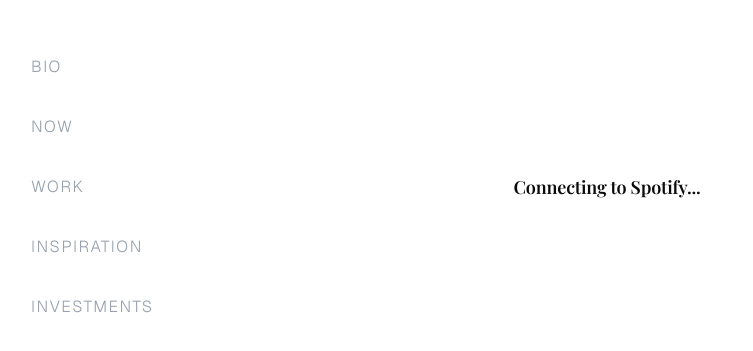
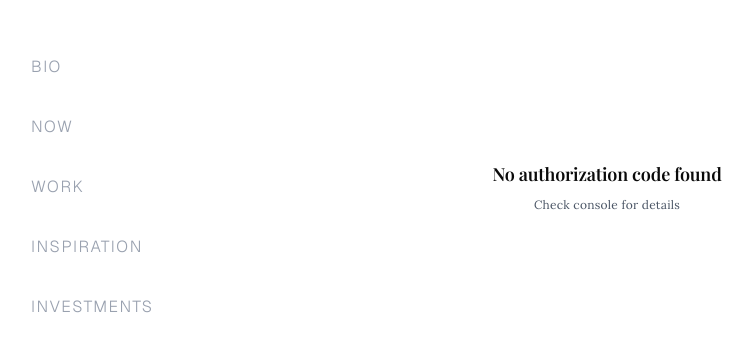
Before and after one commit to alexdphan/ap, a Next.js app: page /callback in a window 1280 px wide. Shown: the part 213-564 px from the top of the page, without its empty margins (33-786 px from the left). Built offline with nearby package versions, Linux system fonts and the light colour scheme; no server answers; a web font is replaced by a local one.

Commit message:
Add debugging logs for Spotify auth

```diff
--- a/app/callback/page.tsx
+++ b/app/callback/page.tsx
@@ -1,28 +1,42 @@
 "use client";
 
-import { useEffect } from "react";
+import { useEffect, useState } from "react";
 import { useRouter } from "next/navigation";
 import { getCodeFromUrl, getTokenFromCode } from "@/lib/spotify";
 
 export default function CallbackPage() {
   const router = useRouter();
+  const [status, setStatus] = useState("Connecting to Spotify...");
 
   useEffect(() => {
     const handleCallback = async () => {
+      console.log("Callback page loaded");
+
       // Get authorization code from URL
       const code = getCodeFromUrl();
+      console.log("Authorization code:", code ? "Found" : "Not found");
 
       if (code) {
+        setStatus("Exchanging code for token...");
+
         // Exchange code for token
         const token = await getTokenFromCode(code);
+        console.log("Token received:", token ? "Yes" : "No");
 
         if (token) {
+          setStatus("Success! Redirecting...");
+          console.log("Redirecting to homepage");
+
           // Clear URL params and redirect to home
           window.history.replaceState({}, document.title, '/');
           router.push("/");
         } else {
+          setStatus("Failed to get token. Check console for errors.");
           console.error('Failed to get token');
         }
+      } else {
+        setStatus("No authorization code found");
+        console.error("No code in URL");
       }
     };
 
@@ -32,7 +46,8 @@ export default function CallbackPage() {
   return (
     <div className="flex items-center justify-center min-h-screen">
       <div className="text-center">
-        <p className="editorial-headline text-lg">Connecting to Spotify...</p>
+        <p className="editorial-headline text-lg">{status}</p>
+        <p className="editorial-caption text-sm mt-2 text-gray-600">Check console for details</p>
       </div>
     </div>
   );
--- a/lib/spotify.ts
+++ b/lib/spotify.ts
@@ -53,12 +53,17 @@ export async function getAuthUrl(): Promise<string> {
 export async function getTokenFromCode(code: string): Promise<string | null> {
   const codeVerifier = localStorage.getItem('code_verifier');
 
+  console.log("Getting token from code...");
+  console.log("Code verifier exists:", !!codeVerifier);
+
   if (!codeVerifier) {
-    console.error('No code verifier found');
+    console.error('No code verifier found in localStorage');
     return null;
   }
 
   try {
+    console.log("Making request to Spotify token endpoint...");
+
     const response = await fetch('https://accounts.spotify.com/api/token', {
       method: 'POST',
       headers: {
@@ -73,12 +78,18 @@ export async function getTokenFromCode(code: string): Promise<string | null> {
       }),
     });
 
+    console.log("Response status:", response.status);
+
     const data = await response.json();
+    console.log("Response data:", data);
 
     if (data.access_token) {
+      console.log("✅ Access token received! Storing...");
       localStorage.setItem('spotify_token', data.access_token);
       localStorage.removeItem('code_verifier');
       return data.access_token;
+    } else {
+      console.error("❌ No access token in response:", data);
     }
 
     return null;
```
